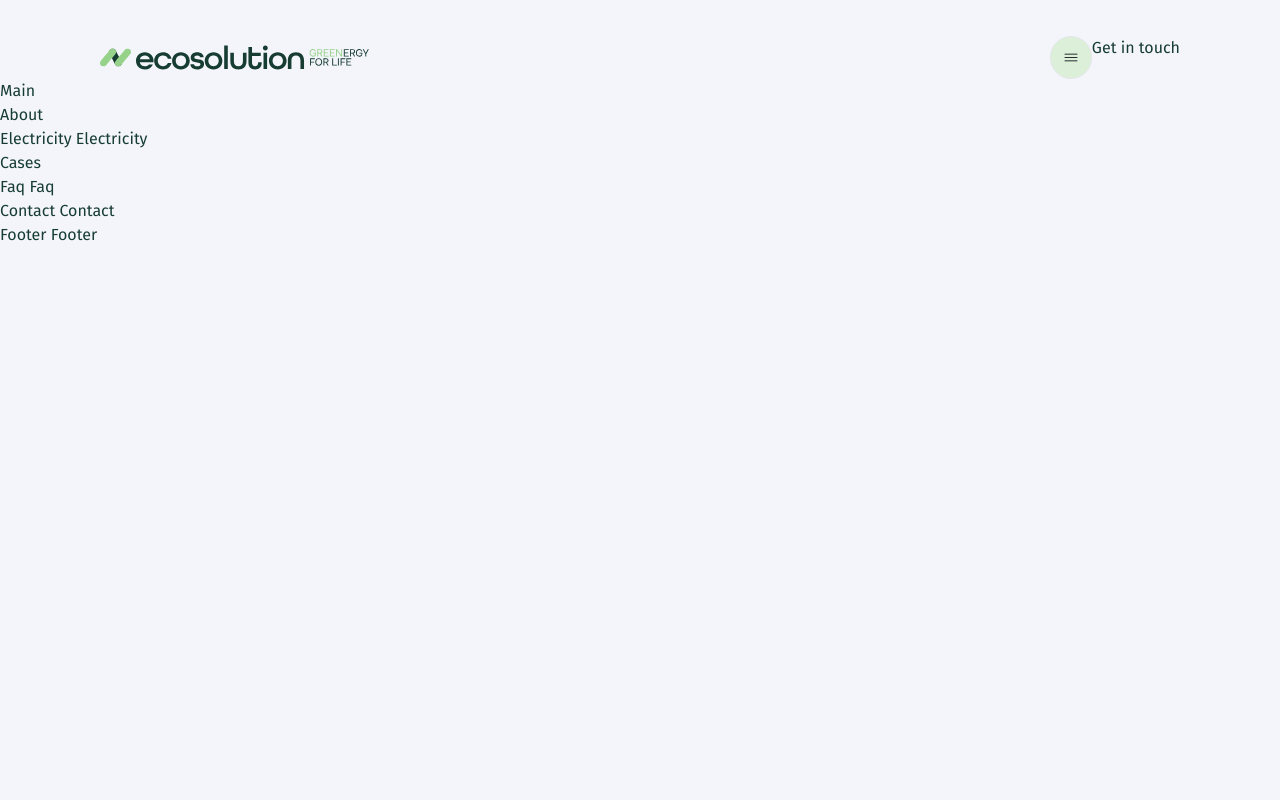
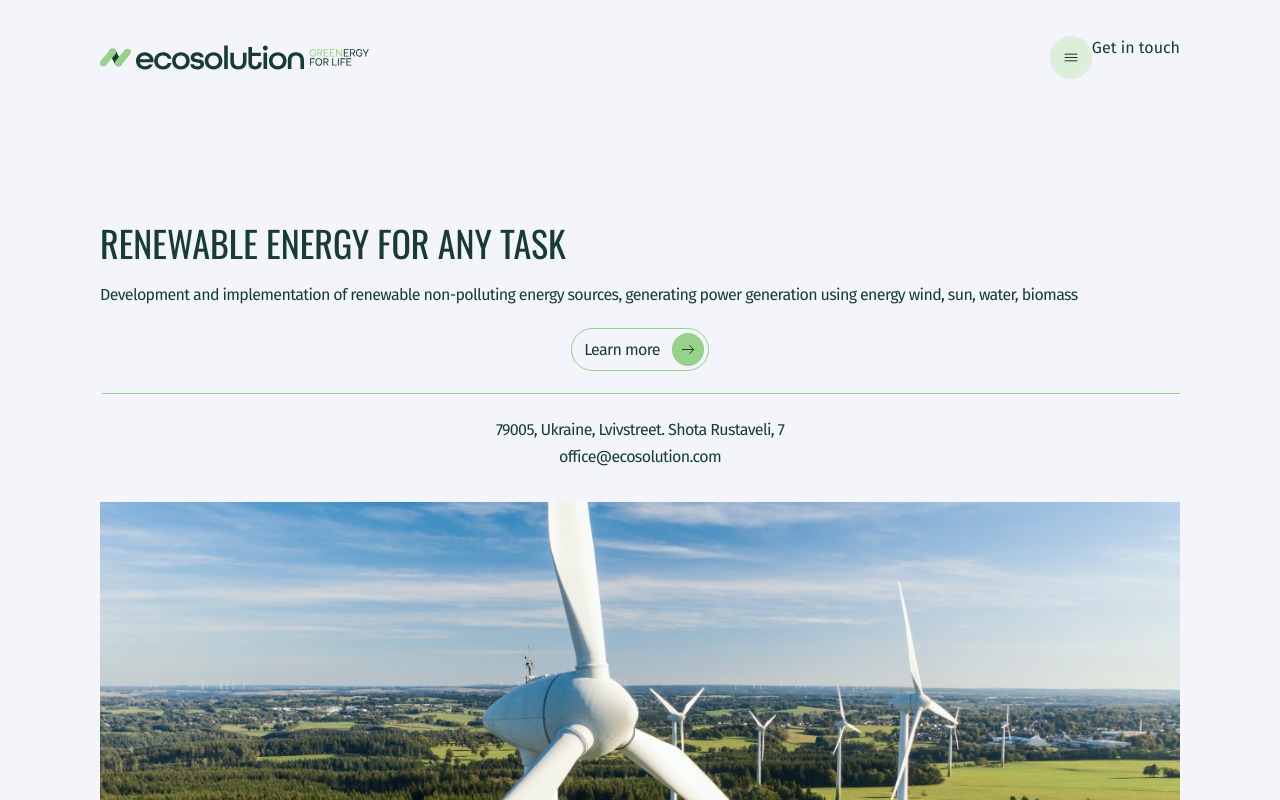
Before and after one commit to Basilika-draconum/greenergy, a Next.js app: page / in a window 1280 px wide. Shown: the top 800 px of the page. Built offline with nearby package versions, Linux system fonts and the light colour scheme.

Commit message:
update Main, add content

```diff
--- a/app/globals.css
+++ b/app/globals.css
@@ -17,9 +17,6 @@ body {
   background: var(--background-color);
 }
 
-/* h1,h2,h3,h4,h5,h6 {
-  font-family: var(--font-oswald);
-} */
 .container-main {
   max-width: 480px;
   width: 100%;
--- a/app/layout.js
+++ b/app/layout.js
@@ -8,6 +8,7 @@ const firaSans = Fira_Sans({
   style: ["normal"],
   subsets: ["latin"],
 });
+
 export const oswald = Oswald({
   weight: ["400"],
   style: ["normal"],
--- a/app/sections/Cases/Cases.js
+++ b/app/sections/Cases/Cases.js
@@ -1,7 +1,11 @@
 import React from "react";
 
 const Cases = () => {
-  return <div>Cases</div>;
+  return (
+    <section id="cases">
+      <div className="container-main">Cases</div>
+    </section>
+  );
 };
 
 export default Cases;
--- a/app/sections/Header/Header.js
+++ b/app/sections/Header/Header.js
@@ -10,7 +10,7 @@ const Header = () => {
     setMenuOpen(!isMenuOpen);
   };
   return (
-    <header className="w-full pt-9">
+    <header className="w-full pt-9 mb-[146px]">
       <div className="container-main flex items-center justify-between">
         <div>
           <a className="cursor-pointer flex gap-1" href="/" aria-label="logo">
--- a/app/sections/Main/Main.js
+++ b/app/sections/Main/Main.js
@@ -1,7 +1,63 @@
+// "use client";
 import React from "react";
+// import { Link } from "react-scroll";
+
+import { oswald } from "@/app/layout";
+import Image from "next/image";
 
 const Main = () => {
-  return <div>Main</div>;
+  return (
+    <section className="mb-12">
+      <div className="container-main ">
+        <h1 className={`${oswald.className} uppercase text-4xl leading-9 mb-6`}>
+          RENEWABLE ENERGY for any task
+        </h1>
+        <p className="text-description mb-6 ">
+          Development and implementation of renewable non-polluting energy
+          sources, generating power generation using energy wind, sun, water,
+          biomass
+        </p>
+        <div
+          className="flex justify-center mb-[49px] relative after:content-[''] after:block after:z-10 after:absolute after:w-[calc(100%-2px)] after:h-[1px] after:top-[65px]
+  after:right-0 after:bg-accentColor"
+        >
+          <button
+            type="button"
+            className="border border-accentColor rounded-full flex items-center p-1 pl-3 gap-3 text-description"
+          >
+            Learn more
+            <div className="bg-accentColor rounded-full p-2 ">
+              <Image
+                width={16}
+                height={16}
+                src="/icons/arrow-right.svg"
+                alt="Arrow"
+              />
+            </div>
+          </button>
+        </div>
+        <address className="mb-[36px]">
+          <ul className="not-italic flex flex-col gap-2 items-center">
+            <li className="text-description">
+              <a href="" target="_blank" rel="noopener noreferrer">
+                79005, Ukraine, Lvivstreet. Shota Rustaveli, 7
+              </a>
+            </li>
+            <li className="text-description cursor-pointer">
+              <a href="mailto:office@ecosolution.com">office@ecosolution.com</a>
+            </li>
+          </ul>
+        </address>
+        <Image
+          width={1242}
+          height={629}
+          src="/images/main-pic.jpg"
+          alt="Wind turbine"
+          loading="lazy"
+          sizes="(max-width: 767px) 320px, (max-width: 1279px) 709px, 1242px"
+        />
+      </div>
+    </section>
+  );
 };
-
 export default Main;
--- a/tailwind.config.js
+++ b/tailwind.config.js
@@ -20,6 +20,10 @@ module.exports = {
       },
       fontSize: {
         titleH2: ["28px", { fontWeight: "400", lineHeight: "28px" }],
+        description: [
+          "16px",
+          { lineHeight: "normal", letterSpacing: "-0.64px", fontWeight: "400" },
+        ],
       },
     },
   },
```
Also changed, not shown: public/icons/arrow-right.svg (added), public/images/main-pic.jpg (added).
